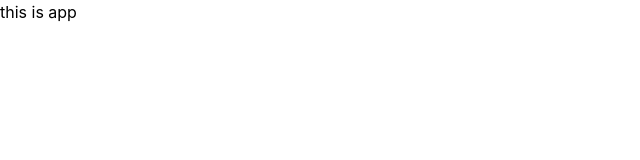
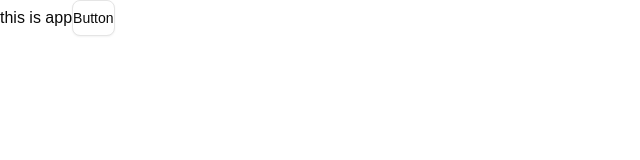
Before and after one commit to zhaoxinkun/HD_React, a React (Vite) app: page / in a window 1280 px wide. Shown: the top 160 px of the page, without its empty margins (0-640 px from the left). Built offline with nearby package versions, Linux system fonts and the light colour scheme.

Commit message:
shadcn/ui

```diff
--- a/src/App.tsx
+++ b/src/App.tsx
@@ -1,7 +1,10 @@
+import {Button} from "@/components/ui/button"
+
 const App = () => {
     return (
         <div>
             this is app
+            <Button variant="outline">Button</Button>
         </div>
     );
 };
--- /dev/null
+++ b/src/components/ui/button.tsx
@@ -0,0 +1,58 @@
+import {Button as ButtonPrimitive} from "@base-ui/react/button"
+import {cva, type VariantProps} from "class-variance-authority"
+
+import {cn} from "@/lib/utils"
+
+const buttonVariants = cva(
+    "group/button inline-flex shrink-0 items-center justify-center rounded-md border border-transparent bg-clip-padding text-sm font-medium whitespace-nowrap transition-all outline-none select-none focus-visible:border-ring focus-visible:ring-3 focus-visible:ring-ring/50 active:not-aria-[haspopup]:translate-y-px disabled:pointer-events-none disabled:opacity-50 aria-invalid:border-destructive aria-invalid:ring-3 aria-invalid:ring-destructive/20 dark:aria-invalid:border-destructive/50 dark:aria-invalid:ring-destructive/40 [&_svg]:pointer-events-none [&_svg]:shrink-0 [&_svg:not([class*='size-'])]:size-4",
+    {
+        variants: {
+            variant: {
+                default: "bg-primary text-primary-foreground hover:bg-primary/80",
+                outline:
+                    "border-border bg-background shadow-xs hover:bg-muted hover:text-foreground aria-expanded:bg-muted aria-expanded:text-foreground dark:border-input dark:bg-input/30 dark:hover:bg-input/50",
+                secondary:
+                    "bg-secondary text-secondary-foreground hover:bg-secondary/80 aria-expanded:bg-secondary aria-expanded:text-secondary-foreground",
+                ghost:
+                    "hover:bg-muted hover:text-foreground aria-expanded:bg-muted aria-expanded:text-foreground dark:hover:bg-muted/50",
+                destructive:
+                    "bg-destructive/10 text-destructive hover:bg-destructive/20 focus-visible:border-destructive/40 focus-visible:ring-destructive/20 dark:bg-destructive/20 dark:hover:bg-destructive/30 dark:focus-visible:ring-destructive/40",
+                link: "text-primary underline-offset-4 hover:underline",
+            },
+            size: {
+                default:
+                    "h-9 gap-1.5 px-2.5 in-data-[slot=button-group]:rounded-md has-data-[icon=inline-end]:pr-2 has-data-[icon=inline-start]:pl-2",
+                xs: "h-6 gap-1 rounded-[min(var(--radius-md),8px)] px-2 text-xs in-data-[slot=button-group]:rounded-md has-data-[icon=inline-end]:pr-1.5 has-data-[icon=inline-start]:pl-1.5 [&_svg:not([class*='size-'])]:size-3",
+                sm: "h-8 gap-1 rounded-[min(var(--radius-md),10px)] px-2.5 in-data-[slot=button-group]:rounded-md has-data-[icon=inline-end]:pr-1.5 has-data-[icon=inline-start]:pl-1.5",
+                lg: "h-10 gap-1.5 px-2.5 has-data-[icon=inline-end]:pr-2 has-data-[icon=inline-start]:pl-2",
+                icon: "size-9",
+                "icon-xs":
+                    "size-6 rounded-[min(var(--radius-md),8px)] in-data-[slot=button-group]:rounded-md [&_svg:not([class*='size-'])]:size-3",
+                "icon-sm":
+                    "size-8 rounded-[min(var(--radius-md),10px)] in-data-[slot=button-group]:rounded-md",
+                "icon-lg": "size-10",
+            },
+        },
+        defaultVariants: {
+            variant: "default",
+            size: "default",
+        },
+    }
+)
+
+function Button({
+                    className,
+                    variant = "default",
+                    size = "default",
+                    ...props
+                }: ButtonPrimitive.Props & VariantProps<typeof buttonVariants>) {
+    return (
+        <ButtonPrimitive
+            data-slot="button"
+            className={cn(buttonVariants({variant, size, className}))}
+            {...props}
+        />
+    )
+}
+
+export {Button, buttonVariants}
--- /dev/null
+++ b/src/lib/utils.ts
@@ -0,0 +1,6 @@
+import {clsx, type ClassValue} from "clsx"
+import {twMerge} from "tailwind-merge"
+
+export function cn(...inputs: ClassValue[]) {
+    return twMerge(clsx(inputs))
+}
```
Also changed, not shown: package.json (+9 -1 lines), components.json (added), src/assets/tailwind.css, 1 other file (tests, documents, lock files or other folders).
